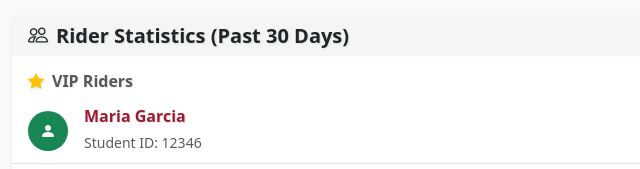
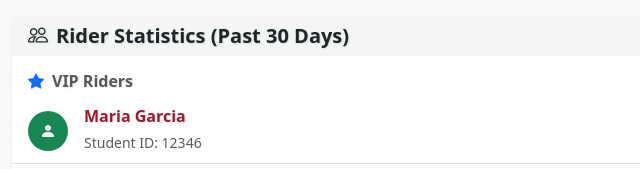
Before and after one commit to cjmcneal02/321-Group-Project-1, a plain HTML site: page admin.html in a window 1280 px wide. Shown: the part 610-779 px from the top of the page, 0-640 px from the left. Drawn offline with nearby package versions, Linux system fonts and the light colour scheme.

Commit message:
changed icon

```diff
--- a/admin.html
+++ b/admin.html
@@ -279,7 +279,7 @@
                     <div class="card-body p-0">
                         <!-- VIP Riders -->
                         <div class="px-3 pt-3">
-                            <h6 class="mb-2 text-muted"><i class="bi bi-star-fill me-2 text-warning"></i>VIP Riders</h6>
+                            <h6 class="mb-2 text-muted"><i class="bi bi-star-fill me-2 text-primary"></i>VIP Riders</h6>
                         </div>
                         <div id="rider-list-vip" class="list-group list-group-flush">
                             <!-- Maria Garcia (VIP) -->
```
